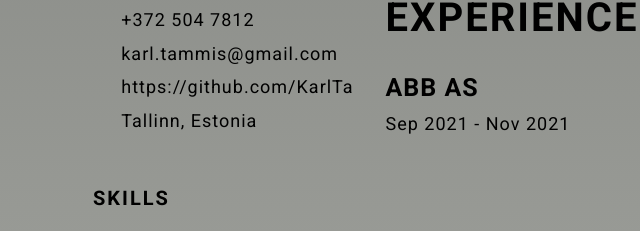
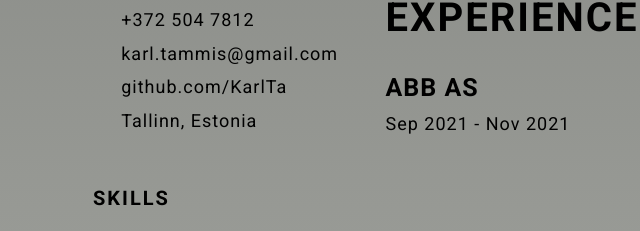
Before and after one commit to KarlTa/CV, a plain HTML site: page index.html in a window 1280 px wide. Shown: the part 405-636 px from the top of the page, 67-707 px from the left. Drawn offline with Linux system fonts and the light colour scheme.

Commit message:
Update index.html

```diff
--- a/index.html
+++ b/index.html
@@ -29,7 +29,7 @@
                         </li>
                         <li><i class="fa-envelope"></i>karl.tammis@gmail.com
                         </li>
-                        <li><i class="fa-github"></i>https://github.com/KarlTa
+                        <li><i class="fa-github"></i>github.com/KarlTa
                         </li>
                         <li><i class="fa-map-marker"></i>Tallinn, Estonia
                         </li>
```
